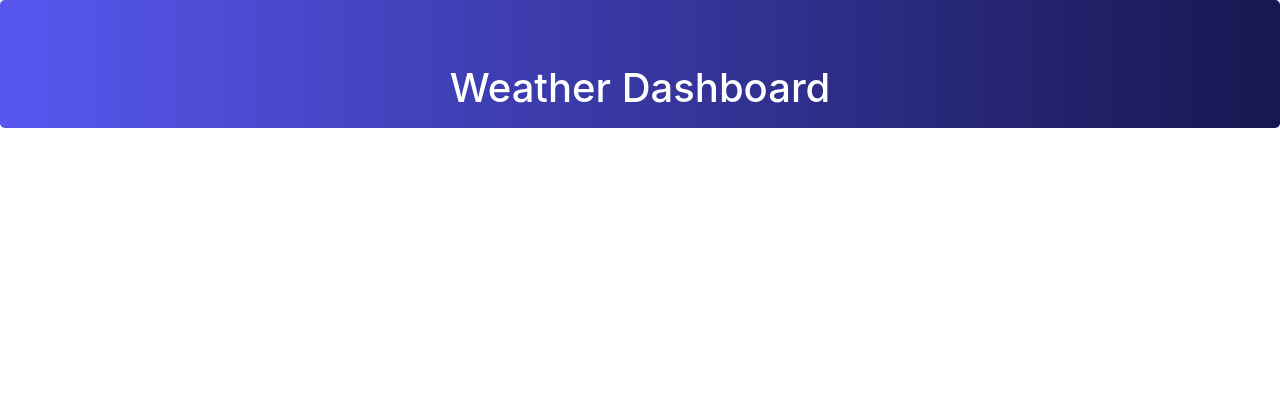
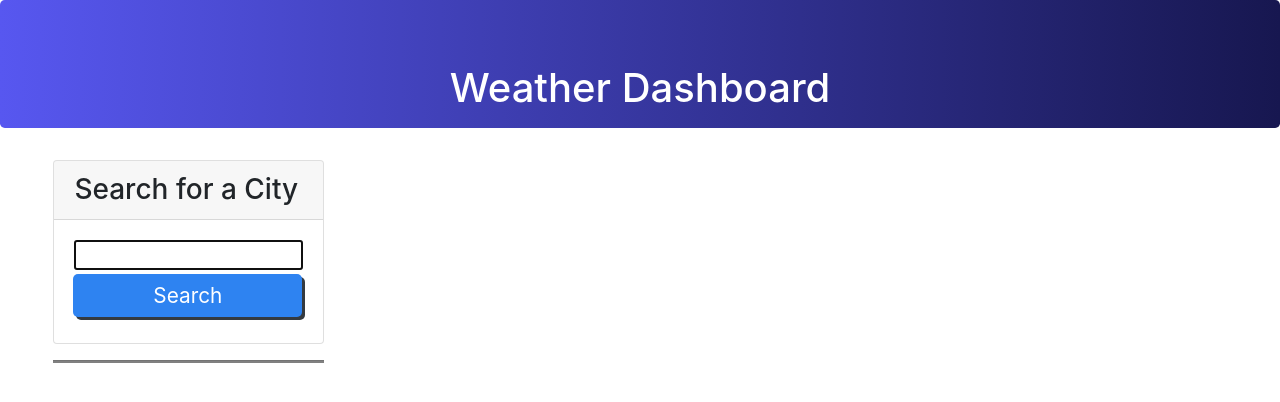
Before and after one commit to DaveToth77/weather-dashboard, a plain HTML site: page index.html in a window 1280 px wide. Drawn offline with nearby package versions, Linux system fonts and the light colour scheme.

Commit message:
added city search form

```diff
--- a/assets/css/style.css
+++ b/assets/css/style.css
@@ -1,6 +1,52 @@
+* {
+    box-sizing: border-box;
+  }
+
+
+  main {
+    margin: 20px auto;
+    width: 94%;
+  }
+
+  hr {
+      background:grey;
+      height: 2px;
+  }
+
 .jumbotron {
     color: white;
     background-image: linear-gradient(to right, rgb(87, 87, 240) , rgb(23, 23, 80));
     height: 30px;
     text-align: center;
 }
+
+.form-input {
+    width: 100%;
+}
+
+.btn {
+    font-size: 1.3rem;
+    text-decoration:none;
+    padding: 6px 5px;
+    width: 100%;
+    display: block;
+    margin: 5px 0;
+    border-radius: 5px;
+    color: white;
+    border: none;
+    outline: none;
+    background-color: rgb(46, 131, 241);
+    box-shadow: 3px 3px var(--dark);
+    transform: translate(-1px, -1px);
+  }
+
+   .btn:hover {
+    color: var(--primary);
+    background-color: var(--tertiary);
+    transform: translate(0, 0);
+    box-shadow: 2px 2px var(--dark);
+  }
+
+  .btn-inline {
+    display: inline;
+  }
--- a/assets/js/script.js
+++ b/assets/js/script.js
@@ -0,0 +1 @@
+let apiUrl = ""
--- a/index.html
+++ b/index.html
@@ -1,5 +1,6 @@
 <!DOCTYPE html>
 <html lang="en">
+
 <head>
     <meta charset="UTF-8">
     <meta http-equiv="X-UA-Compatible" content="IE=edge">
@@ -12,9 +13,36 @@
 
     <title>Weather Dashboard</title>
 </head>
+
 <body>
     <header class="jumbotron">
         <h1>Weather Dashboard</h1>
     </header>
+    <!-- set up search city form -->
+    <main class="flex-row justify-space-between">
+        <div class="form-container">
+            <div class="col-3">
+                <div class="card">
+                    <h3 class="card-header">Search for a City</h3>
+                    <form id="city-form" class="card-body">
+                        <input name="city" id="city" type="text" autofocus="true" class="form-input" />
+                        <button type="submit" class="btn">Search</button>
+                    </form>
+                </div>
+                <hr>
+            </div>
+        </div>
+        <!-- city search history -->
+
+        <!-- current search city display -->
+
+
+        <!-- 5-day forecast display -->
+
+    </main>
+    <script src="https://code.jquery.com/jquery-3.4.1.min.js"></script>
+    <script src="./assets/js/script.js"></script>
+
 </body>
+
 </html>
```
